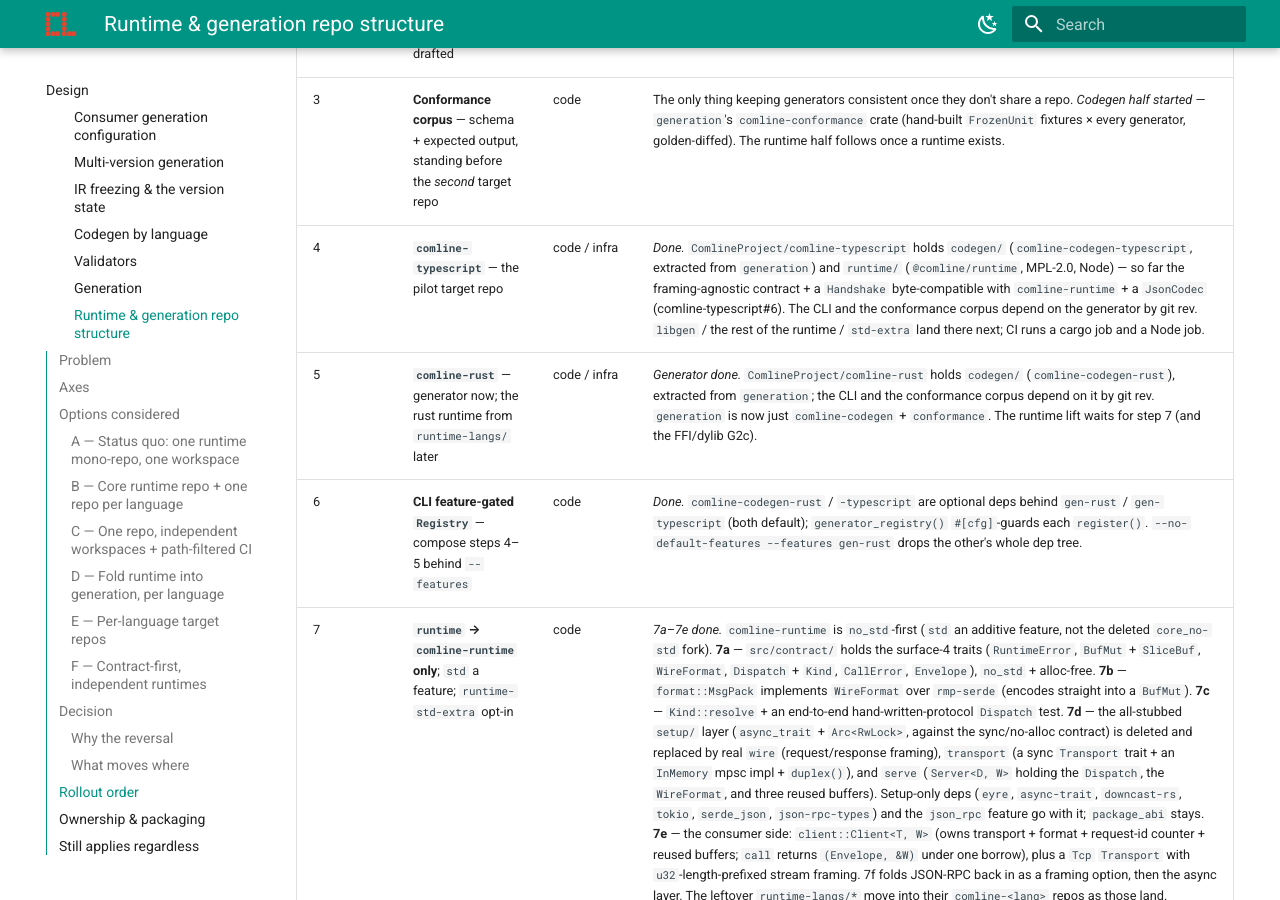
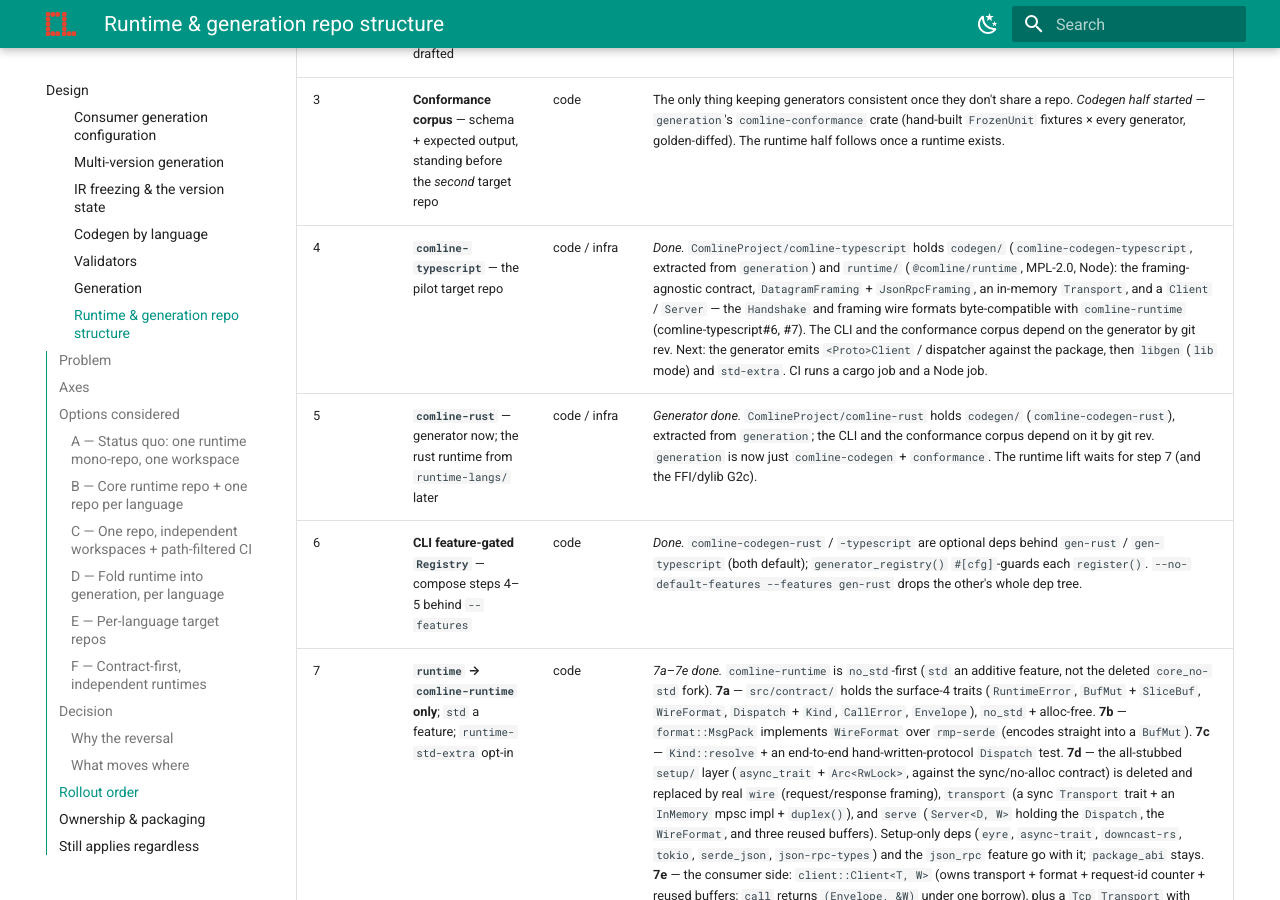
Before and after one commit to ComlineProject/docs, an MkDocs documentation site: the page built from docs/docs/design/runtime-repo-structure.md, in a window 1280 px wide and 900 px high, scrolled down 4688 px. Built offline with MkDocs 1.6.1 and Material for MkDocs 9.7.7, drawn with Linux system fonts in a browser that asks for light colours; the version menu is left out.

Commit message:
docs: TS runtime — framing, transport, Client, Server (comline-typescript#7)

```diff
--- a/docs/docs/design/runtime-repo-structure.md
+++ b/docs/docs/design/runtime-repo-structure.md
@@ -205,7 +205,7 @@ big-bang; each step leaves the tree working.
 | 1 | **`generation` → `comline-codegen`**: strip to contract + helpers + `Registry` | code | The `rust` / `typescript` generator bodies come *out* in step 4; what's left is language-neutral. Consumed by git rev. |
 | 2 | **[`core ↔ target` contract doc](core-target-contract.md)** ✅ drafted | design doc | Frozen-IR format, IR→types mapping, core-runtime API surface, call-system framing, FFI/ABI. It is a public API across many repos now. |
 | 3 | **Conformance corpus** — schema + expected output, standing before the *second* target repo | code | The only thing keeping generators consistent once they don't share a repo. *Codegen half started* — `generation`'s `comline-conformance` crate (hand-built `FrozenUnit` fixtures × every generator, golden-diffed). The runtime half follows once a runtime exists. |
-| 4 | **`comline-typescript`** — the pilot target repo | code / infra | *Done.* `ComlineProject/comline-typescript` holds `codegen/` (`comline-codegen-typescript`, extracted from `generation`) and `runtime/` (`@comline/runtime`, MPL-2.0, Node) — so far the framing-agnostic contract + a `Handshake` byte-compatible with `comline-runtime` + a `JsonCodec` (comline-typescript#6). The CLI and the conformance corpus depend on the generator by git rev. `libgen` / the rest of the runtime / `std-extra` land there next; CI runs a cargo job and a Node job. |
+| 4 | **`comline-typescript`** — the pilot target repo | code / infra | *Done.* `ComlineProject/comline-typescript` holds `codegen/` (`comline-codegen-typescript`, extracted from `generation`) and `runtime/` (`@comline/runtime`, MPL-2.0, Node): the framing-agnostic contract, `DatagramFraming` + `JsonRpcFraming`, an in-memory `Transport`, and a `Client` / `Server` — the `Handshake` and framing wire formats byte-compatible with `comline-runtime` (comline-typescript#6, #7). The CLI and the conformance corpus depend on the generator by git rev. Next: the generator emits `<Proto>Client` / dispatcher against the package, then `libgen` (`lib` mode) and `std-extra`. CI runs a cargo job and a Node job. |
 | 5 | **`comline-rust`** — generator now; the rust runtime from `runtime-langs/` later | code / infra | *Generator done.* `ComlineProject/comline-rust` holds `codegen/` (`comline-codegen-rust`), extracted from `generation`; the CLI and the conformance corpus depend on it by git rev. `generation` is now just `comline-codegen` + `conformance`. The runtime lift waits for step 7 (and the FFI/dylib G2c). |
 | 6 | **CLI feature-gated `Registry`** — compose steps 4–5 behind `--features` | code | *Done.* `comline-codegen-rust` / `-typescript` are optional deps behind `gen-rust` / `gen-typescript` (both default); `generator_registry()` `#[cfg]`-guards each `register()`. `--no-default-features --features gen-rust` drops the other's whole dep tree. |
 | 7 | **`runtime` → `comline-runtime` only**; `std` a feature; `runtime-std-extra` opt-in | code | *7a–7e done.* `comline-runtime` is `no_std`-first (`std` an additive feature, not the deleted `core_no-std` fork). **7a** — `src/contract/` holds the surface-4 traits (`RuntimeError`, `BufMut` + `SliceBuf`, `WireFormat`, `Dispatch` + `Kind`, `CallError`, `Envelope`), `no_std` + alloc-free. **7b** — `format::MsgPack` implements `WireFormat` over `rmp-serde` (encodes straight into a `BufMut`). **7c** — `Kind::resolve` + an end-to-end hand-written-protocol `Dispatch` test. **7d** — the all-stubbed `setup/` layer (`async_trait` + `Arc<RwLock>`, against the sync/no-alloc contract) is deleted and replaced by real `wire` (request/response framing), `transport` (a sync `Transport` trait + an `InMemory` mpsc impl + `duplex()`), and `serve` (`Server<D, W>` holding the `Dispatch`, the `WireFormat`, and three reused buffers). Setup-only deps (`eyre`, `async-trait`, `downcast-rs`, `tokio`, `serde_json`, `json-rpc-types`) and the `json_rpc` feature go with it; `package_abi` stays. **7e** — the consumer side: `client::Client<T, W>` (owns transport + format + request-id counter + reused buffers; `call` returns `(Envelope, &W)` under one borrow), plus a `Tcp` `Transport` with `u32`-length-prefixed stream framing. 7f folds JSON-RPC back in as a framing option, then the async layer. The leftover `runtime-langs/*` move into their `comline-<lang>` repos as those land. |
```
